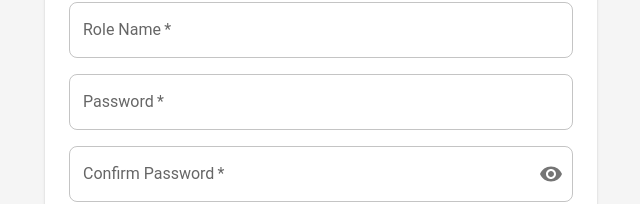
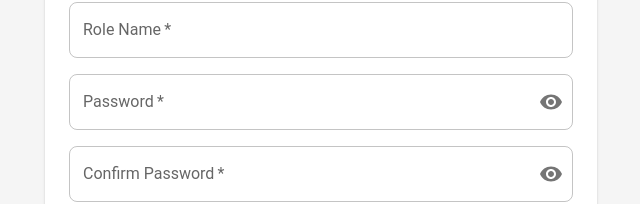
Before and after one commit to Zhenzhong-Zhou/widenaturals, a React (Create React App) app in the folder client/: page /public in a window 1280 px wide. Shown: the part 462-666 px from the top of the page, without its empty margins (319-959 px from the left). Built offline with nearby package versions, Linux system fonts and the light colour scheme; no server answers.

Commit message:
Fix password no visible button

```diff
--- a/client/src/components/Forms/EmployeeForm/EmployeeForm.jsx
+++ b/client/src/components/Forms/EmployeeForm/EmployeeForm.jsx
@@ -1,4 +1,4 @@
-import {useState} from 'react';
+import { useState } from 'react';
 import { useTheme } from '@mui/material/styles';
 import { Box, Button, Typography, Container, Paper, IconButton, InputAdornment } from '@mui/material';
 import { Visibility, VisibilityOff } from '@mui/icons-material';
@@ -106,22 +106,21 @@ const EmployeeForm = ({ title, onSubmit, fields }) => {
                             key={field.name}
                             name={field.name}
                             label={field.label}
-                            type={field.type ? 'text' : 'tel'}
+                            type={field.type === 'password' ? (field.name === 'password' && showPassword ? 'text' : 'password') : field.type}
                             value={formData[field.name]}
                             onChange={handleChange}
                             required={field.required}
                             error={!!errors[field.name]}
                             helperText={errors[field.name]}
                             sx={styles.input}
-                            inputRef={field.name === 'phone_number'}
                             InputProps={field.type === 'password' ? {
                                 endAdornment: (
                                     <InputAdornment position="end">
                                         <IconButton
-                                            onClick={() => setShowPassword(!showPassword)}
+                                            onClick={() => field.name === 'password' ? setShowPassword(!showPassword) : setShowConfirmPassword(!showConfirmPassword)}
                                             edge="end"
                                         >
-                                            {showPassword ? <VisibilityOff /> : <Visibility />}
+                                            {(field.name === 'password' ? showPassword : showConfirmPassword) ? <VisibilityOff /> : <Visibility />}
                                         </IconButton>
                                     </InputAdornment>
                                 )
```
